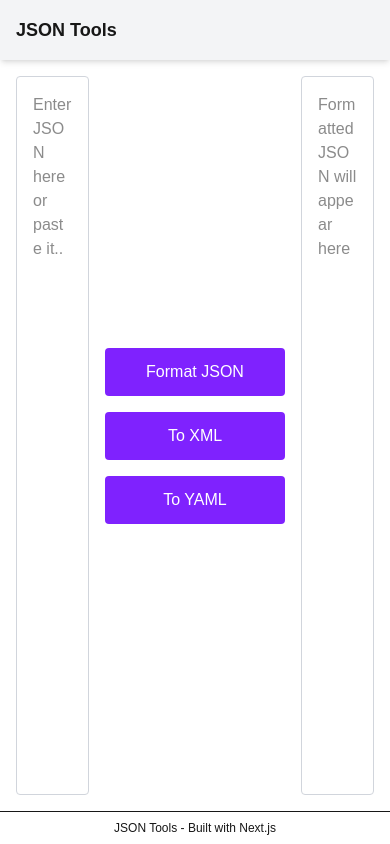
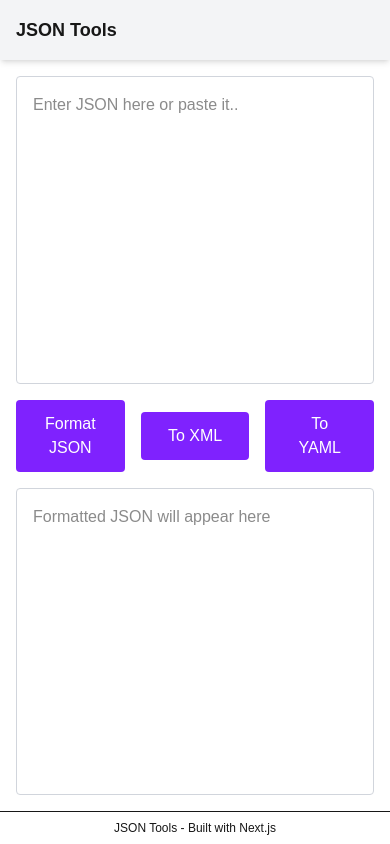
Before and after one commit to avi-watwani/json-formatter, a Next.js app: page / in a window 390 px wide. Built offline with nearby package versions, Linux system fonts and the light colour scheme.

Commit message:
style: improve layout and responsiveness of JsonTools component

```diff
--- a/app/page.tsx
+++ b/app/page.tsx
@@ -114,32 +114,32 @@ export default function JsonTools() {
       </nav>
 
       {/* Main Content */}
-      <main className="flex-1 flex p-4 gap-4 overflow-hidden">
+      <main className="flex-1 flex flex-col lg:flex-row p-4 gap-4 overflow-hidden">
         {/* Left Textarea */}
         <textarea
-          className="w-full p-4 border border-gray-300 rounded resize-none overflow-auto bg-white"
+          className="flex-1 p-4 border border-gray-300 rounded resize-none overflow-auto bg-white min-h-[200px] lg:min-h-0"
           placeholder="Enter JSON here or paste it.."
           value={jsonInput}
           onChange={(e) => setJsonInput(e.target.value)}
         />
 
         {/* Center Column */}
-        <div className="min-w-[180px] flex flex-col items-center justify-center gap-4">
+        <div className="w-full lg:w-auto lg:min-w-[180px] flex flex-row lg:flex-col items-center justify-center gap-4">
           <button
             onClick={handleFormatJson}
-            className="px-6 py-3 bg-violet-600 text-white rounded hover:bg-violet-700 w-full"
+            className="flex-1 lg:flex-none px-6 py-3 bg-violet-600 text-white rounded hover:bg-violet-700 lg:w-full"
           >
             Format JSON
           </button>
           <button
             onClick={convertJsonToXml}
-            className="px-6 py-3 bg-violet-600 text-white rounded hover:bg-violet-700 w-full"
+            className="flex-1 lg:flex-none px-6 py-3 bg-violet-600 text-white rounded hover:bg-violet-700 lg:w-full"
           >
             To XML
           </button>
           <button
             onClick={convertJsonToYaml}
-            className="px-6 py-3 bg-violet-600 text-white rounded hover:bg-violet-700 w-full"
+            className="flex-1 lg:flex-none px-6 py-3 bg-violet-600 text-white rounded hover:bg-violet-700 lg:w-full"
           >
             To YAML
           </button>
@@ -147,7 +147,7 @@ export default function JsonTools() {
 
         {/* Right Textarea */}
         <textarea
-          className="w-full p-4 border border-gray-300 rounded resize-none overflow-auto bg-white"
+          className="flex-1 p-4 border border-gray-300 rounded resize-none overflow-auto bg-white min-h-[200px] lg:min-h-0"
           placeholder="Formatted JSON will appear here"
           value={formattedJson}
           readOnly
```
